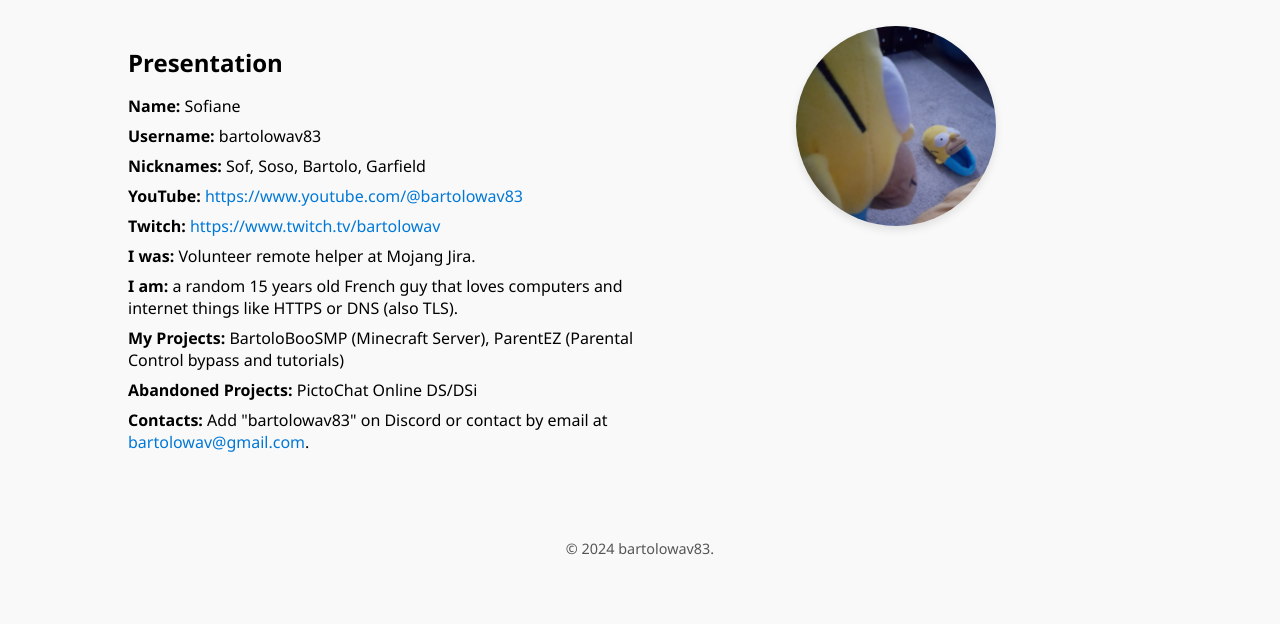
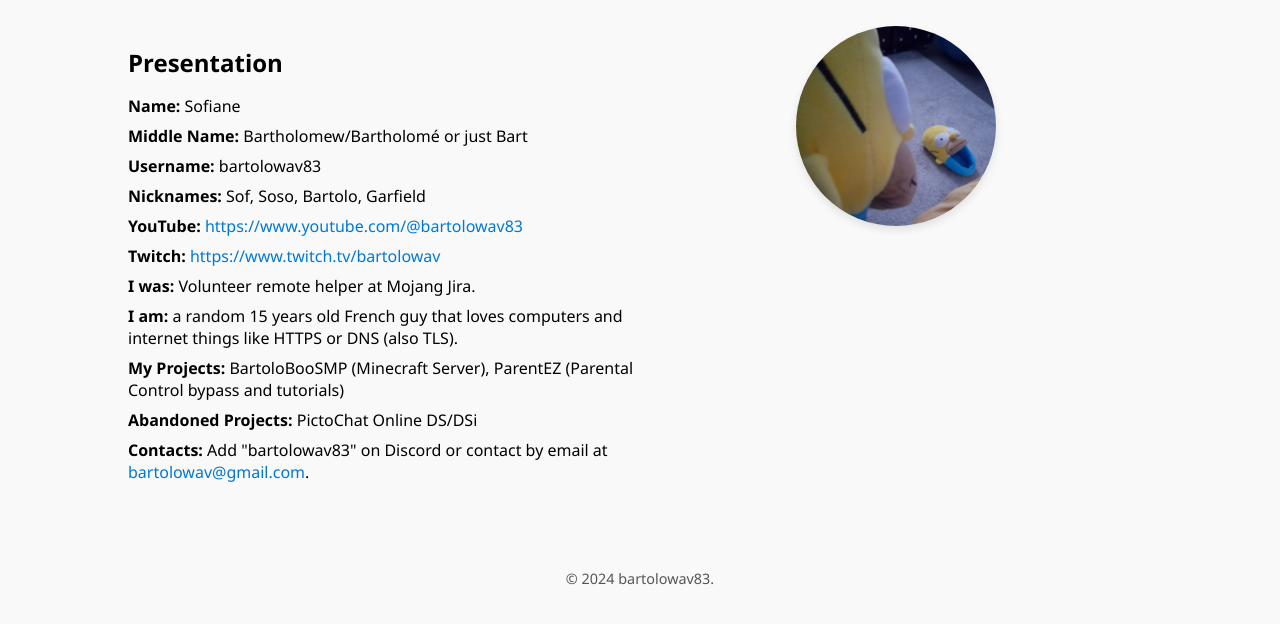
Before and after one commit to bartolowav83/bartolowav83.github.io, a plain HTML site: page portfolio/index.html in a window 1280 px wide. Shown: the part 68-692 px from the top of the page. Drawn offline with Linux system fonts and the light colour scheme.

Commit message:
Update index.html

```diff
--- a/portfolio/index.html
+++ b/portfolio/index.html
@@ -14,6 +14,7 @@
         <section class="presentation">
             <h2>Presentation</h2>
             <p><strong>Name:</strong> Sofiane</p>
+            <p><strong>Middle Name:</strong> Bartholomew/Bartholomé or just Bart</p>
             <p><strong>Username:</strong> bartolowav83</p>
             <p><strong>Nicknames:</strong> Sof, Soso, Bartolo, Garfield</p>
             <p><strong>YouTube:</strong> <a href="https://www.youtube.com/@bartolowav83" target="_blank">https://www.youtube.com/@bartolowav83</a></p>
```
